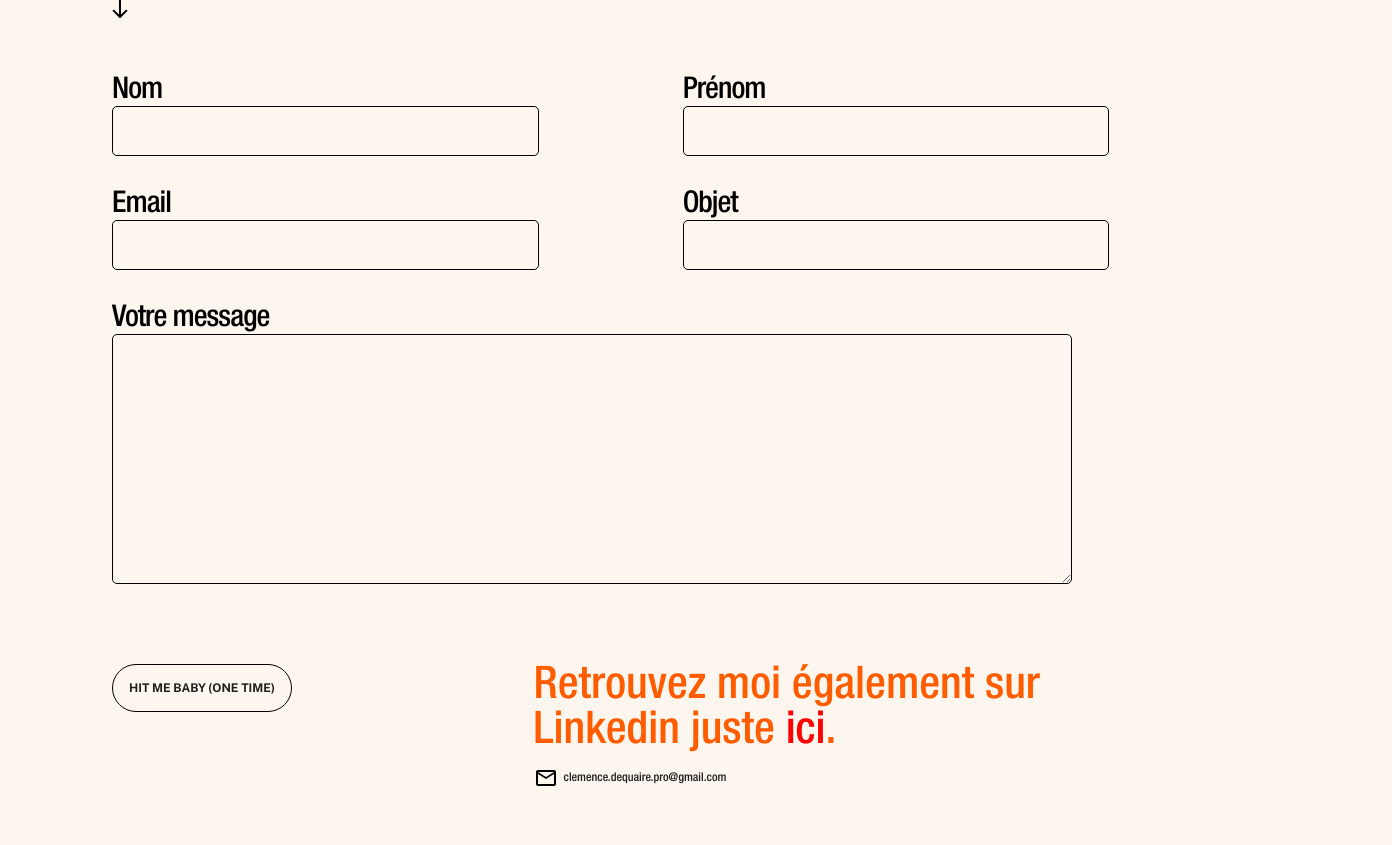
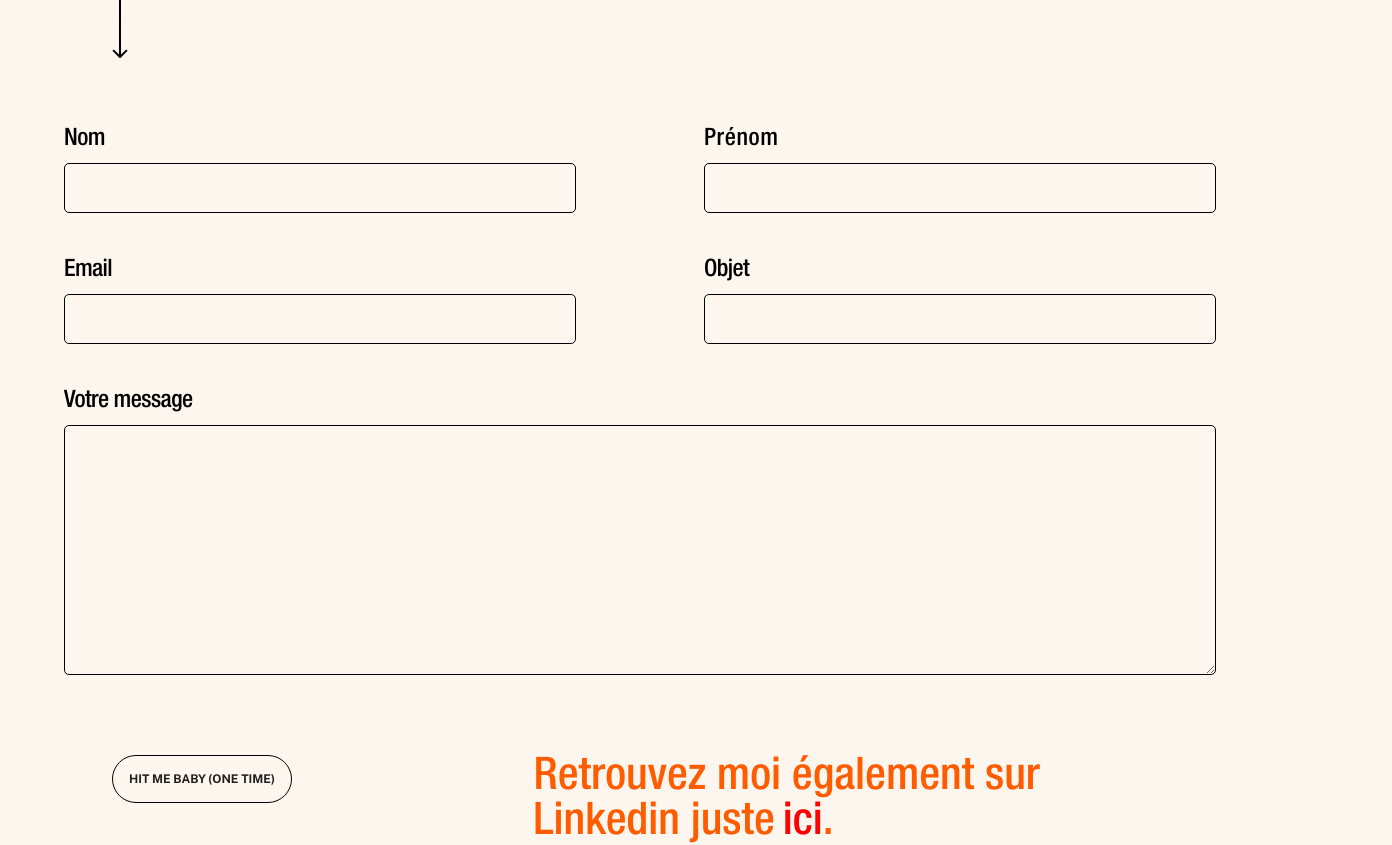
Before and after one commit to manonab/clemence, a Next.js app: page /contact in a window 1280 px wide. Shown: the part 720-1565 px from the top of the page, 1392 px wide, since content can reach past the window. Before the commit the page ends 1510 px from the top, so only its background shows below. Built offline with nearby package versions, Linux system fonts and the light colour scheme.

Commit message:
fixed contact form

```diff
--- a/package.json
+++ b/package.json
@@ -20,10 +20,6 @@
   "lint-staged": {
     "*.{js,jsx,ts,tsx}": [
       "eslint --fix --parser @typescript-eslint/parser",
-      "prettier --write",
-      "tsc --noEmit"
-    ],
-    "*.{css,scss,md}": [
       "prettier --write"
     ]
   },
--- a/src/pages/contact/index.tsx
+++ b/src/pages/contact/index.tsx
@@ -1,5 +1,5 @@
 import { MailOutlined } from "@mui/icons-material";
-import emailjs, { EmailJSResponseStatus } from "emailjs-com";
+import { EmailJSResponseStatus, send, init } from "emailjs-com";
 import { NextPage } from "next";
 import { useEffect, useState } from "react";
 
@@ -37,7 +37,7 @@ const Contact: NextPage = () => {
   const [message, setMessage] = useState<string>("");
 
   useEffect(() => {
-    emailjs.init("IoYqcS-FyoRAsKFCH");
+    init("IoYqcS-FyoRAsKFCH");
     setHeaderColor("mainColor");
   }, [setHeaderColor]);
 
@@ -46,15 +46,13 @@ const Contact: NextPage = () => {
   };
 
   const handleSendEmail = () => {
-    emailjs
-      .send("service_bws8nok", "template_xk52e9b", {
+    send("service_bws8nok", "template_xk52e9b", {
       user_name: name,
       user_lastName: lastName,
       message: message,
       user_email: email,
       user_object: subject,
-      })
-      .then((response: EmailJSResponseStatus) => {
+    }).then((response: EmailJSResponseStatus) => {
       console.log(response);
       setShowModal(true);
       setName("");
@@ -154,7 +152,7 @@ const Contact: NextPage = () => {
         </div>
       </div>
       <div className="hidden w-full flex-col md:flex">
-        <p className="ml-20 font-neueRegular text-[230px] leading-[100%] text-orange">
+        <p className="ml-20 font-neueRegular text-[200px] leading-tight text-orange">
           Créons
           <br />
           ensemble.
@@ -162,9 +160,9 @@ const Contact: NextPage = () => {
         <div className="mx-28 mb-16">
           <BigDownArrow />
         </div>
-        <div className=" ml-28 flex w-full  justify-start gap-x-36">
-          <div className="flex w-1/3 flex-col items-start">
-            <p className="mb-2 font-neueCondensed text-[30px] leading-[16px] tracking-[-1px]">
+        <div className="flex w-full  justify-start">
+          <div className="flex w-1/2 flex-col items-start px-16">
+            <p className="mb-2 font-neueCondensed text-2xl leading-snug -tracking-wide">
               Nom
             </p>
             <input
@@ -173,8 +171,8 @@ const Contact: NextPage = () => {
               className="w-full rounded-[5px] border border-black bg-mainColor px-5 py-3"
             />
           </div>
-          <div className="flex w-1/3 flex-col items-start">
-            <p className="mb-2 font-neueCondensed text-[30px] leading-[16px] tracking-[-1px]">
+          <div className="flex w-1/2 flex-col items-start px-16">
+            <p className="mb-2 font-neueCondensed text-2xl leading-snug tracking-wide">
               Prénom
             </p>
             <input
@@ -184,9 +182,9 @@ const Contact: NextPage = () => {
             />
           </div>
         </div>
-        <div className="ml-28 mt-10 flex w-full justify-start gap-x-36">
-          <div className="flex w-1/3 flex-col items-start">
-            <p className="mb-2 font-neueCondensed text-[30px] leading-[16px] tracking-[-1px]">
+        <div className="mt-10 flex w-full justify-start">
+          <div className="flex w-1/2 flex-col items-start px-16">
+            <p className="mb-2 font-neueCondensed text-2xl leading-snug -tracking-wide">
               Email
             </p>
             <input
@@ -195,8 +193,8 @@ const Contact: NextPage = () => {
               className="w-full rounded-[5px] border border-black bg-mainColor px-5 py-3"
             />
           </div>
-          <div className="flex w-1/3 flex-col items-start">
-            <p className="mb-2 font-neueCondensed text-[30px] leading-[16px] tracking-[-1px]">
+          <div className="flex w-1/2 flex-col items-start px-16">
+            <p className="mb-2 font-neueCondensed text-2xl leading-snug -tracking-wide">
               Objet
             </p>
             <input
@@ -206,8 +204,8 @@ const Contact: NextPage = () => {
             />
           </div>
         </div>
-        <div className="ml-28 mt-10 flex w-3/4 flex-col items-start">
-          <p className="mb-2 font-neueCondensed text-[30px] leading-[16px] tracking-[-1px]">
+        <div className="mt-10 flex w-auto flex-col items-start px-16">
+          <p className="mb-2 font-neueCondensed text-2xl leading-snug -tracking-wide">
             Votre message
           </p>
           <textarea
@@ -216,7 +214,7 @@ const Contact: NextPage = () => {
             className="min-h-[250px] w-full rounded-[5px] border border-black bg-mainColor px-5 py-3"
           />
         </div>
-        <div className="ml-28 mt-20 flex w-3/4 items-start justify-between">
+        <div className="my-20 ml-28 flex w-3/4 items-start justify-between">
           <div
             className="mr-4 max-h-[105px] max-w-[330px] rounded-3xl border border-black  hover:cursor-pointer"
             onClick={handleSendEmail}
@@ -228,9 +226,9 @@ const Contact: NextPage = () => {
           <div className="flex flex-col items-start gap-3">
             <p className="mr-8 font-neueCondensed text-[45px] leading-[100%] text-orange">
               Retrouvez moi également sur <br />
-              Linkedin juste{" "}
+              Linkedin juste
               <a
-                className="text-redHome"
+                className="pl-2 text-redHome"
                 target="_blank"
                 href="https://www.linkedin.com/in/cl%C3%A9mence-dequaire/?locale=en_US"
                 rel="noreferrer"
@@ -239,12 +237,6 @@ const Contact: NextPage = () => {
               </a>
               .
             </p>
-            <div className="flex items-center gap-1.5">
-              <MailOutlined />
-              <p className="font-neueCondensed text-[12px] leading-[90%] text-grayBlack">
-                clemence.dequaire.pro@gmail.com
-              </p>
-            </div>
           </div>
         </div>
       </div>
```
Lines whose indentation alone changed are shown as unchanged.
